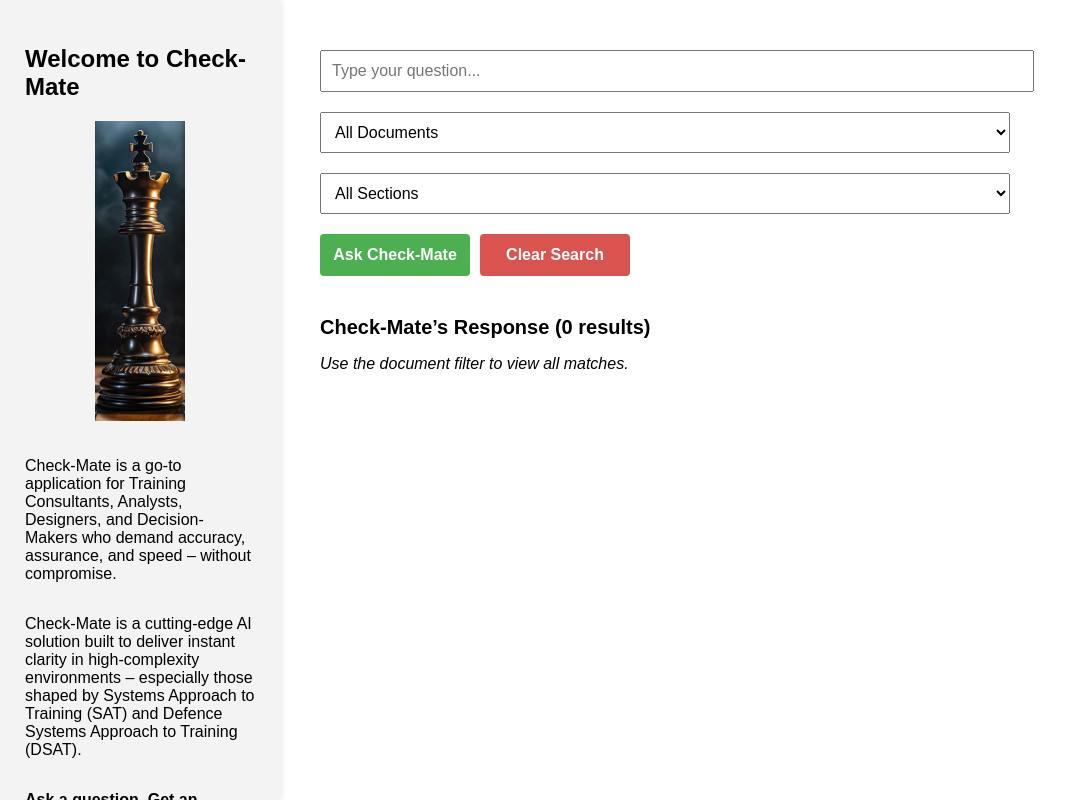
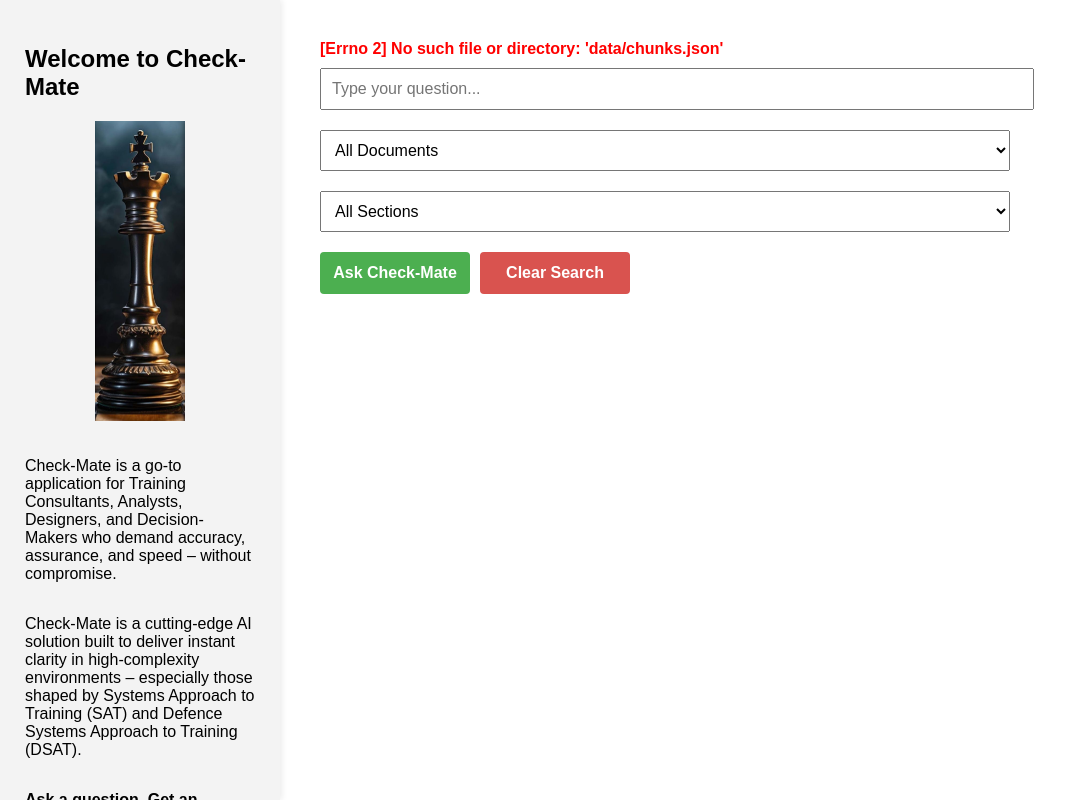
Before and after one commit to willkl2415/checkmate4, a Flask app: page / in a window 1280 px wide. Shown: the whole page, without its empty margins (0-1072 px from the left). Run offline with Flask 3, Linux system fonts and the light colour scheme.

Commit message:
index.html

```diff
--- a/templates/index.html
+++ b/templates/index.html
@@ -16,19 +16,22 @@
     </div>
 
     <div class="right-panel">
+        {% if error %}
+            <div style="color: red; font-weight: bold;">{{ error }}</div>
+        {% endif %}
+
         <form method="POST">
-            <input type="text" name="question" id="question" placeholder="Type your question..." value="{{ question }}" list="suggestions">
-            <datalist id="suggestions"></datalist>
+            <input type="text" name="question" placeholder="Type your question..." value="{{ question }}">
 
-            <select name="document" id="document">
-                <option value="All Documents">All Documents</option>
+            <select name="document" id="document-select">
+                <option value="All Documents" {% if selected_doc == "All Documents" %}selected{% endif %}>All Documents</option>
                 {% for doc in documents %}
                     <option value="{{ doc }}" {% if selected_doc == doc %}selected{% endif %}>{{ doc }}</option>
                 {% endfor %}
             </select>
 
-            <select name="refine" id="refine">
-                <option value="All Sections">All Sections</option>
+            <select name="refine" id="refine-select">
+                <option value="All Sections" {% if selected_section == "All Sections" %}selected{% endif %}>All Sections</option>
                 {% for section in refine_options %}
                     <option value="{{ section }}" {% if selected_section == section %}selected{% endif %}>{{ section }}</option>
                 {% endfor %}
@@ -40,44 +43,36 @@
             </div>
         </form>
 
+        {% if results %}
         <div class="response-section">
             <h3>Check-Mate’s Response ({{ results|length }} results)</h3>
-            {% if results|length == 0 %}
-                <p><em>Use the document filter to view all matches.</em></p>
-            {% endif %}
             <ul>
                 {% for item in results %}
                     <li><strong>{{ item.document }}</strong> — {{ item.section or 'Uncategorised' }}<br>{{ item.content }}</li>
                 {% endfor %}
             </ul>
+            <p><em>Use the document filter to view all matches.</em></p>
         </div>
+        {% endif %}
     </div>
 </div>
 
 <script>
-document.addEventListener("DOMContentLoaded", function () {
-    const questionBox = document.getElementById("question");
-    const docFilter = document.getElementById("document");
-    const suggestionList = document.getElementById("suggestions");
-
-    questionBox.addEventListener("input", function () {
-        const query = this.value;
-        const filename = docFilter.value;
-
-        if (query.length > 2) {
-            fetch(`/autocomplete?query=${query}&filename=${encodeURIComponent(filename)}`)
-                .then(response => response.json())
-                .then(data => {
-                    suggestionList.innerHTML = "";
-                    data.forEach(word => {
-                        const option = document.createElement("option");
-                        option.value = word;
-                        suggestionList.appendChild(option);
-                    });
+    document.getElementById("document-select").addEventListener("change", function () {
+        const selectedDoc = this.value;
+        fetch(`/get_sections?document=${encodeURIComponent(selectedDoc)}`)
+            .then(response => response.json())
+            .then(data => {
+                const refineSelect = document.getElementById("refine-select");
+                refineSelect.innerHTML = '<option value="All Sections">All Sections</option>';
+                data.forEach(section => {
+                    const option = document.createElement("option");
+                    option.value = section;
+                    option.text = section;
+                    refineSelect.appendChild(option);
                 });
-        }
+            });
     });
-});
 </script>
 </body>
 </html>
```
